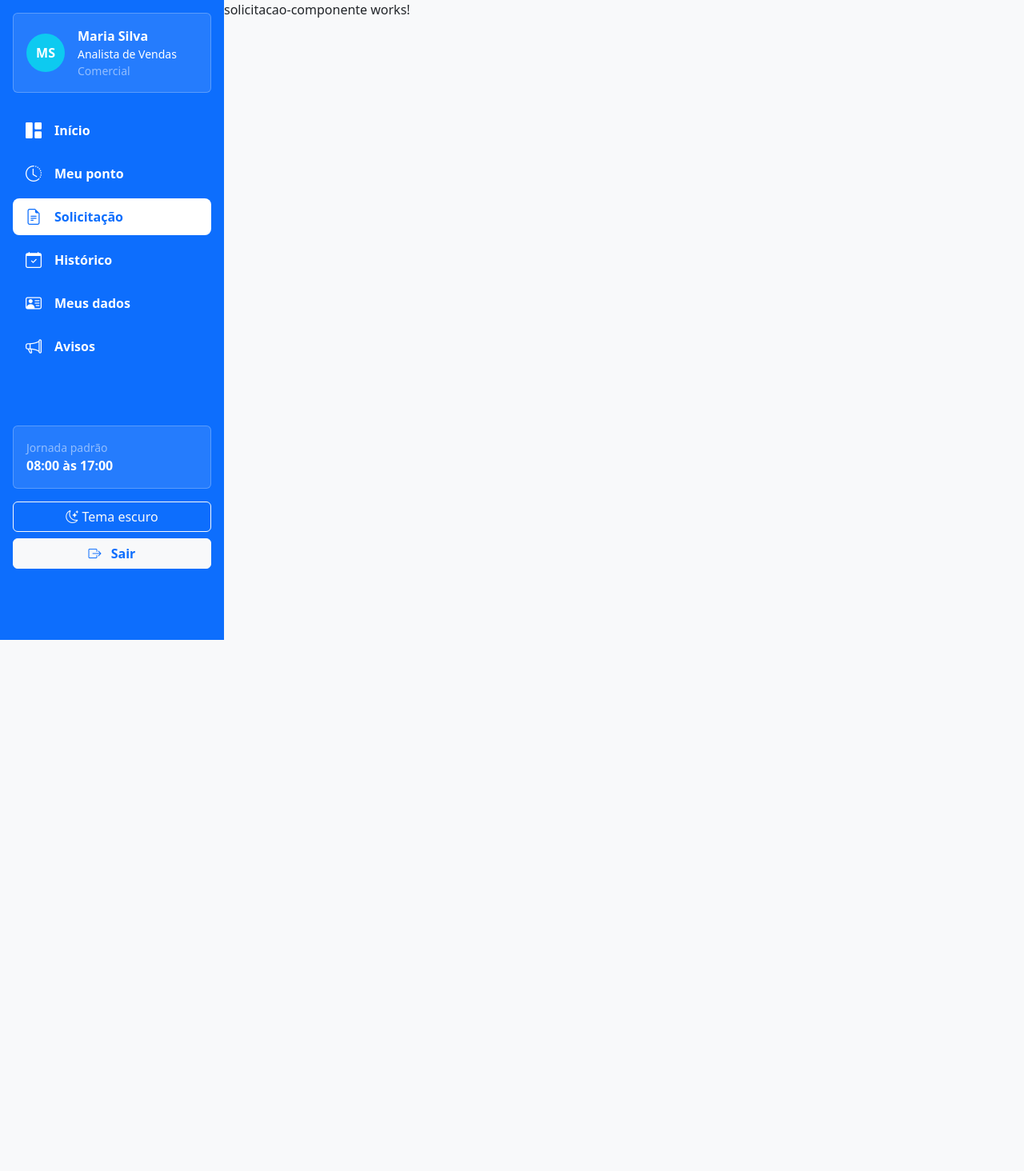
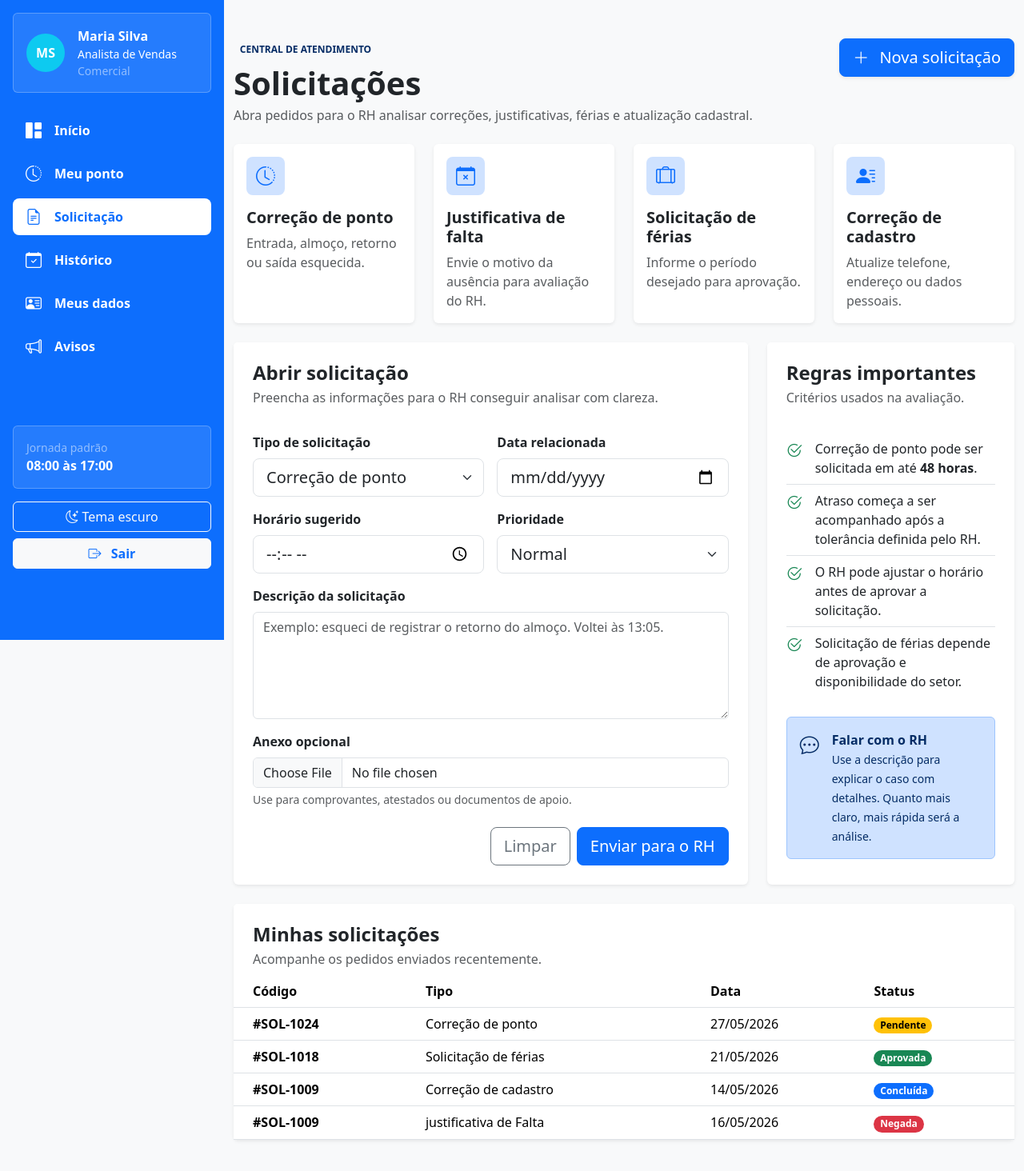
Before and after one commit to gavar-dev/sistema-gestao-absenteismo, an Angular app: page /solicitacao in a window 1280 px wide. Shown: the top 1464 px of the page at 80% size. Before the commit the page ends 800 px from the top, so only its background shows below. Built offline with nearby package versions, Linux system fonts and the light colour scheme.

Commit message:
feat(solicitacao): cria layout da página de solicitações

```diff
--- a/src/app/pages/funcionario/solicitacao-componente/solicitacao-componente.css
+++ b/src/app/pages/funcionario/solicitacao-componente/solicitacao-componente.css
@@ -0,0 +1,4 @@
+.solicitacao-icon {
+  width: 48px;
+  height: 48px;
+}
--- a/src/app/pages/funcionario/solicitacao-componente/solicitacao-componente.html
+++ b/src/app/pages/funcionario/solicitacao-componente/solicitacao-componente.html
@@ -1 +1,158 @@
-<p>solicitacao-componente works!</p>
+<div class="container-fluid py-4 py-lg-5">
+    <div class="row align-items-start g-3 mb-4">
+        <div class="col-12 col-xl">
+            <span class="badge text-bg-primary-subtle text-primary-emphasis text-uppercase mb-2">Central de
+                atendimento</span>
+            <h1 class="display-6 fw-bold mb-1">Solicitações</h1>
+            <p class="text-body-secondary mb-0">
+                Abra pedidos para o RH analisar correções, justificativas, férias e atualização cadastral.
+            </p>
+        </div>
+
+        <div class="col-12 col-xl-auto">
+            <button type="button" class="btn btn-primary btn-lg shadow-sm" (click)="criarSolicitacao()">
+                <i class="bi bi-plus-lg me-2"></i>
+                Nova solicitação
+            </button>
+        </div>
+    </div>
+
+    <div class="row g-4 mb-4">
+        <div class="col-12 col-sm-6 col-xl-3" *ngFor="let tipo of tipos">
+            <div class="card h-100 border-0 shadow-sm">
+                <div class="card-body">
+                    <div
+                        class="rounded-3 bg-primary-subtle text-primary d-inline-flex align-items-center justify-content-center solicitacao-icon mb-3">
+                        <i class="bi fs-4" [ngClass]="tipo.icone"></i>
+                    </div>
+
+                    <h2 class="h5 fw-bold">{{ tipo.titulo }}</h2>
+                    <p class="text-body-secondary mb-0">{{ tipo.descricao }}</p>
+                </div>
+            </div>
+        </div>
+    </div>
+
+    <div class="row g-4 mb-4">
+        <div class="col-12 col-xl-8">
+            <div class="card border-0 shadow-sm h-100">
+                <div class="card-header bg-body border-0 pt-4 px-4">
+                    <h2 class="h4 fw-bold mb-1">Abrir solicitação</h2>
+                    <p class="text-body-secondary mb-0">Preencha as informações para o RH conseguir analisar com
+                        clareza.</p>
+                </div>
+
+                <div class="card-body p-4">
+                    <form class="row g-3">
+                        <div class="col-12 col-md-6">
+                            <label for="tipoSolicitacao" class="form-label fw-semibold">Tipo de solicitação</label>
+                            <select id="tipoSolicitacao" class="form-select form-select-lg">
+                                <option>Correção de ponto</option>
+                                <option>Justificativa de falta</option>
+                                <option>Solicitação de férias</option>
+                                <option>Correção de cadastro</option>
+                            </select>
+                        </div>
+
+                        <div class="col-12 col-md-6">
+                            <label for="dataRelacionada" class="form-label fw-semibold">Data relacionada</label>
+                            <input id="dataRelacionada" type="date" class="form-control form-control-lg" />
+                        </div>
+
+                        <div class="col-12 col-md-6">
+                            <label for="horarioSugerido" class="form-label fw-semibold">Horário sugerido</label>
+                            <input id="horarioSugerido" type="time" class="form-control form-control-lg" />
+                        </div>
+
+                        <div class="col-12 col-md-6">
+                            <label for="prioridade" class="form-label fw-semibold">Prioridade</label>
+                            <select id="prioridade" class="form-select form-select-lg">
+                                <option>Normal</option>
+                                <option>Alta</option>
+                            </select>
+                        </div>
+
+                        <div class="col-12">
+                            <label for="descricao" class="form-label fw-semibold">Descrição da solicitação</label>
+                            <textarea id="descricao" class="form-control" rows="5"
+                                placeholder="Exemplo: esqueci de registrar o retorno do almoço. Voltei às 13:05."></textarea>
+                        </div>
+
+                        <div class="col-12">
+                            <label for="anexo" class="form-label fw-semibold">Anexo opcional</label>
+                            <input id="anexo" type="file" class="form-control" />
+                            <div class="form-text">Use para comprovantes, atestados ou documentos de apoio.</div>
+                        </div>
+
+                        <div class="col-12 d-flex flex-column flex-sm-row justify-content-end gap-2 pt-2">
+                            <button type="reset" class="btn btn-outline-secondary btn-lg">Limpar</button>
+                            <button type="button" class="btn btn-primary btn-lg" (click)="criarSolicitacao()">
+                                Enviar para o RH
+                            </button>
+                        </div>
+                    </form>
+                </div>
+            </div>
+        </div>
+
+        <div class="col-12 col-xl-4">
+            <div class="card border-0 shadow-sm h-100">
+                <div class="card-header bg-body border-0 pt-4 px-4">
+                    <h2 class="h4 fw-bold mb-1">Regras importantes</h2>
+                    <p class="text-body-secondary mb-0">Critérios usados na avaliação.</p>
+                </div>
+
+                <div class="card-body p-4">
+                    <ul class="list-group list-group-flush mb-4">
+                        <li class="list-group-item px-0 d-flex gap-3" *ngFor="let regra of regras">
+                            <i class="bi bi-check2-circle text-success fs-5"></i>
+                            <span [innerHTML]="regra"></span>
+                        </li>
+                    </ul>
+
+                    <div class="alert alert-primary d-flex gap-3 mb-0" role="alert">
+                        <i class="bi bi-chat-dots fs-4"></i>
+                        <div>
+                            <strong class="d-block">Falar com o RH</strong>
+                            <small>Use a descrição para explicar o caso com detalhes. Quanto mais claro, mais rápida
+                                será a análise.</small>
+                        </div>
+                    </div>
+                </div>
+            </div>
+        </div>
+    </div>
+
+    <div class="card border-0 shadow-sm">
+        <div class="card-header bg-body border-0 pt-4 px-4">
+            <h2 class="h4 fw-bold mb-1">Minhas solicitações</h2>
+            <p class="text-body-secondary mb-0">Acompanhe os pedidos enviados recentemente.</p>
+        </div>
+
+        <div class="card-body p-0">
+            <div class="table-responsive">
+                <table class="table table-hover align-middle mb-0">
+                    <thead>
+                        <tr>
+                            <th class="ps-4">Código</th>
+                            <th>Tipo</th>
+                            <th>Data</th>
+                            <th>Status</th>
+                        </tr>
+                    </thead>
+
+                    <tbody>
+                        <tr *ngFor="let item of historico">
+                            <td class="ps-4 fw-bold">{{ item.codigo }}</td>
+                            <td>{{ item.tipo }}</td>
+                            <td>{{ item.data }}</td>
+                            <td>
+                                <span class="badge rounded-pill" [ngClass]="item.classe">{{ item.status }}</span>
+                            </td>
+                        </tr>
+                    </tbody>
+                </table>
+            </div>
+        </div>
+    </div>
+</div>
--- a/src/app/pages/funcionario/solicitacao-componente/solicitacao-componente.ts
+++ b/src/app/pages/funcionario/solicitacao-componente/solicitacao-componente.ts
@@ -1,10 +1,78 @@
+import { CommonModule } from '@angular/common';
 import { Component } from '@angular/core';
+
+interface TipoSolicitacao {
+  titulo: string;
+  descricao: string;
+  icone: string;
+}
+
+interface SolicitacaoRecente {
+  codigo: string;
+  tipo: string;
+  data: string;
+  status: string;
+  classe: string;
+}
 
 @Component({
   selector: 'app-solicitacao-componente',
   standalone: true,
-  imports: [],
+  imports: [CommonModule],
   templateUrl: './solicitacao-componente.html',
   styleUrl: './solicitacao-componente.css',
 })
-export class SolicitacaoComponente {}
+export class SolicitacaoComponente {
+  tipos: TipoSolicitacao[] = [
+    {
+      titulo: 'Correção de ponto',
+      descricao: 'Entrada, almoço, retorno ou saída esquecida.',
+      icone: 'bi-clock-history'
+    },
+    {
+      titulo: 'Justificativa de falta',
+      descricao: 'Envie o motivo da ausência para avaliação do RH.',
+      icone: 'bi-calendar-x'
+    },
+    {
+      titulo: 'Solicitação de férias',
+      descricao: 'Informe o período desejado para aprovação.',
+      icone: 'bi-suitcase-lg'
+    },
+    {
+      titulo: 'Correção de cadastro',
+      descricao: 'Atualize telefone, endereço ou dados pessoais.',
+      icone: 'bi-person-lines-fill'
+    }
+  ];
+
+  regras = [
+    'Correção de ponto pode ser solicitada em até <strong>48 horas</strong>.',
+    'Atraso começa a ser acompanhado após a tolerância definida pelo RH.',
+    'O RH pode ajustar o horário antes de aprovar a solicitação.',
+    'Solicitação de férias depende de aprovação e disponibilidade do setor.'
+  ];
+
+  historico: SolicitacaoRecente[] = [
+    { codigo: '#SOL-1024', tipo: 'Correção de ponto', data: '27/05/2026', status: 'Pendente', classe: 'text-bg-warning' },
+    { codigo: '#SOL-1018', tipo: 'Solicitação de férias', data: '21/05/2026', status: 'Aprovada', classe: 'text-bg-success' },
+    { codigo: '#SOL-1009', tipo: 'Correção de cadastro', data: '14/05/2026', status: 'Concluída', classe: 'text-bg-primary' },
+    { codigo: '#SOL-1009', tipo: 'justificativa de Falta', data: '16/05/2026', status: 'Negada', classe: 'text-bg-danger' }
+  ];
+
+  criarSolicitacao(): void {
+    const proximoCodigo = `#SOL-${1025 + this.historico.length}`;
+    const dataAtual = new Date().toLocaleDateString('pt-BR');
+
+    this.historico = [
+      {
+        codigo: proximoCodigo,
+        tipo: 'Nova solicitação',
+        data: dataAtual,
+        status: 'Pendente',
+        classe: 'text-bg-warning'
+      },
+      ...this.historico
+    ];
+  }
+}
```
